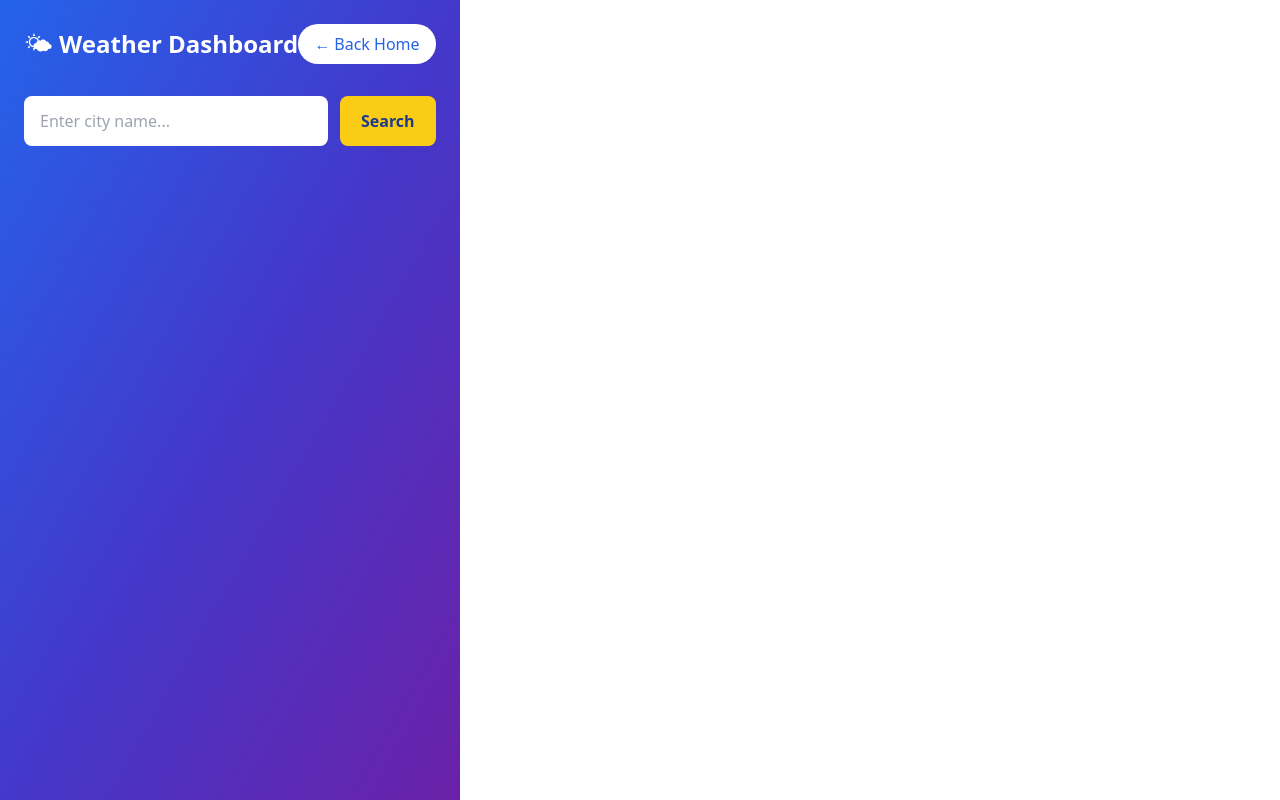
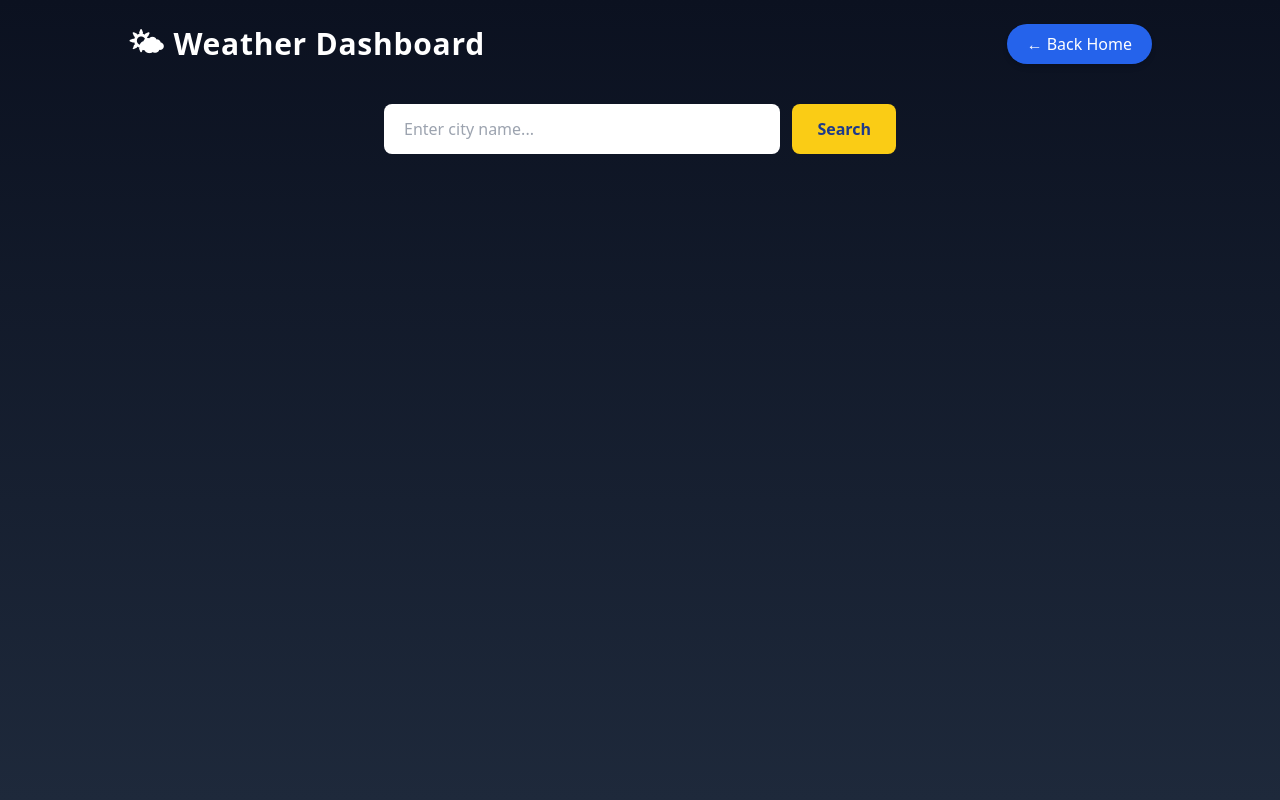
Before and after one commit to Caleb-Kylib/weather-wise, a React (Vite) app: page /dashboard in a window 1280 px wide. Built offline with nearby package versions, Linux system fonts and the light colour scheme.

Commit message:
updated dashboard

```diff
--- a/src/index.css
+++ b/src/index.css
@@ -1,21 +1,17 @@
 @tailwind base;
 @tailwind components;
 @tailwind utilities;
+
 
 :root {
   font-family: system-ui, Avenir, Helvetica, Arial, sans-serif;
   line-height: 1.5;
   font-weight: 400;
-
-  color-scheme: light dark;
-  color: rgba(255, 255, 255, 0.87);
-  background-color: #242424;
-
-  font-synthesis: none;
   text-rendering: optimizeLegibility;
   -webkit-font-smoothing: antialiased;
   -moz-osx-font-smoothing: grayscale;
 }
+
 
 a {
   font-weight: 500;
@@ -26,12 +22,15 @@ a:hover {
   color: #535bf2;
 }
 
-body {
+/* Full screen layout */
+html, body, #root {
   margin: 0;
-  display: flex;
-  place-items: center;
-  min-width: 320px;
+  padding: 0;
+  width: 100%;
+  height: 100%;
   min-height: 100vh;
+  overflow-x: hidden;
+  background-color: transparent;
 }
 
 h1 {
--- a/src/pages/Dashboard.jsx
+++ b/src/pages/Dashboard.jsx
@@ -16,14 +16,12 @@ export default function Dashboard() {
     }
 
     try {
-      const apiKey = "250a2978e0e1afaef8dffb8f29c9a6c0"; // 🔑 Replace with your API key
+      const apiKey = "250a2978e0e1afaef8dffb8f29c9a6c0";
       const response = await fetch(
         `https://api.openweathermap.org/data/2.5/weather?q=${city}&appid=${apiKey}&units=metric`
       );
 
-      if (!response.ok) {
-        throw new Error("City not found.");
-      }
+      if (!response.ok) throw new Error("City not found.");
 
       const data = await response.json();
       setWeather({
@@ -40,33 +38,30 @@ export default function Dashboard() {
   };
 
   return (
-    <main className="min-h-screen flex flex-col items-center justify-start bg-gradient-to-br from-blue-600 via-indigo-700 to-purple-800 text-white p-6">
+    <main className="min-h-screen w-full flex flex-col items-center justify-start bg-gradient-to-b from-[#0B1120] to-[#1E293B] text-white p-6 overflow-x-hidden">
       {/* Header */}
-      <header className="w-full flex justify-between items-center max-w-4xl mb-8">
-        <h1 className="text-2xl font-bold">🌤 Weather Dashboard</h1>
+      <header className="w-full flex justify-between items-center max-w-5xl mb-10">
+        <h1 className="text-3xl font-bold tracking-wide">🌤 Weather Dashboard</h1>
         <a
           href="/"
-          className="bg-white text-blue-600 px-4 py-2 rounded-full font-medium hover:bg-opacity-90 transition"
+          className="bg-blue-600 hover:bg-blue-700 text-white px-5 py-2 rounded-full font-medium transition-all shadow-md hover:shadow-blue-500/30"
         >
           ← Back Home
         </a>
       </header>
 
       {/* Search Bar */}
-      <form
-        onSubmit={fetchWeather}
-        className="w-full max-w-md flex gap-3 mb-8"
-      >
+      <form onSubmit={fetchWeather} className="w-full max-w-lg flex gap-3 mb-10">
         <input
           type="text"
           placeholder="Enter city name..."
           value={city}
           onChange={(e) => setCity(e.target.value)}
-          className="flex-1 px-4 py-3 rounded-lg text-gray-800 focus:outline-none"
+          className="flex-1 px-5 py-3 rounded-lg text-gray-900 focus:outline-none focus:ring-2 focus:ring-blue-400"
         />
         <button
           type="submit"
-          className="bg-yellow-400 hover:bg-yellow-500 text-blue-900 px-5 py-3 rounded-lg font-semibold transition"
+          className="bg-yellow-400 hover:bg-yellow-500 text-blue-900 px-6 py-3 rounded-lg font-semibold transition transform hover:scale-105"
         >
           Search
         </button>
@@ -74,32 +69,34 @@ export default function Dashboard() {
 
       {/* Error Message */}
       {error && (
-        <p className="bg-red-500/80 px-4 py-2 rounded-lg mb-6">{error}</p>
+        <p className="bg-red-500/80 px-5 py-3 rounded-lg mb-6 max-w-md text-center shadow-lg">
+          {error}
+        </p>
       )}
 
       {/* Weather Card */}
       {weather && (
-        <div className="bg-white/10 backdrop-blur-md p-8 rounded-2xl text-center shadow-lg w-full max-w-md">
-          <h2 className="text-3xl font-semibold mb-2">{weather.name}</h2>
+        <div className="bg-white/10 backdrop-blur-lg p-10 rounded-3xl text-center shadow-2xl w-full max-w-md border border-white/10">
+          <h2 className="text-3xl font-semibold mb-3">{weather.name}</h2>
           <img
             src={`https://openweathermap.org/img/wn/${weather.icon}@2x.png`}
             alt="weather icon"
-            className="mx-auto w-20 h-20"
+            className="mx-auto w-24 h-24 drop-shadow-lg"
           />
-          <p className="capitalize text-lg mb-4 text-white/90">
+          <p className="capitalize text-lg mb-5 text-white/90 tracking-wide">
             {weather.description}
           </p>
 
           <div className="grid grid-cols-3 gap-4 text-sm">
-            <div className="bg-white/20 rounded-xl p-4">
+            <div className="bg-white/10 rounded-xl p-5 shadow-inner">
               <h3 className="font-semibold text-yellow-300">Temp</h3>
               <p className="text-xl font-bold">{weather.temp}°C</p>
             </div>
-            <div className="bg-white/20 rounded-xl p-4">
+            <div className="bg-white/10 rounded-xl p-5 shadow-inner">
               <h3 className="font-semibold text-yellow-300">Humidity</h3>
               <p className="text-xl font-bold">{weather.humidity}%</p>
             </div>
-            <div className="bg-white/20 rounded-xl p-4">
+            <div className="bg-white/10 rounded-xl p-5 shadow-inner">
               <h3 className="font-semibold text-yellow-300">Wind</h3>
               <p className="text-xl font-bold">{weather.wind} km/h</p>
             </div>
```
